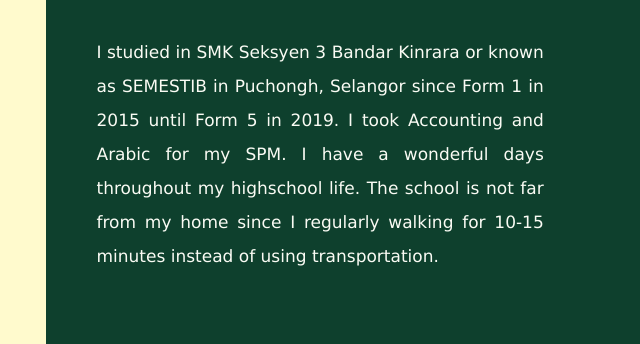
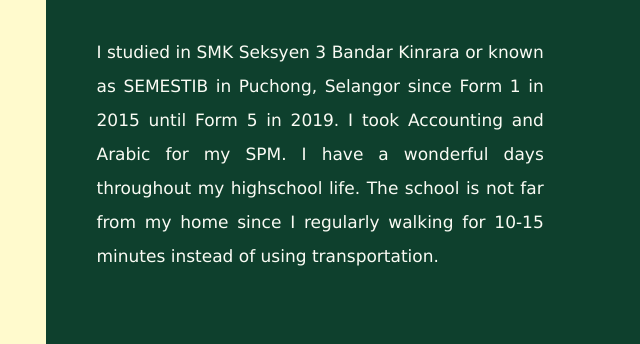
Before and after one commit to t4ehais/2023862426, a plain HTML site: page education.html in a window 1280 px wide. Shown: the part 1344-1688 px from the top of the page, 44-684 px from the left. Drawn offline with Linux system fonts and the light colour scheme.

Commit message:
Update education.html

```diff
--- a/education.html
+++ b/education.html
@@ -148,7 +148,7 @@
 						</tr>
 						<tr class="spaceUnder">
 							<td style="color: #fafbf4; text-align: justify; font-size: 17px; line-height: 2.0;">
-								I studied in SMK Seksyen 3 Bandar Kinrara or known as SEMESTIB in Puchongh, Selangor
+								I studied in SMK Seksyen 3 Bandar Kinrara or known as SEMESTIB in Puchong, Selangor
 								since Form 1 in 2015 until Form 5 in 2019. I took Accounting and Arabic for my SPM.
 								I have a wonderful days throughout my highschool life. The school is not far from my
 								home since I regularly walking for 10-15 minutes instead of using transportation.
```
